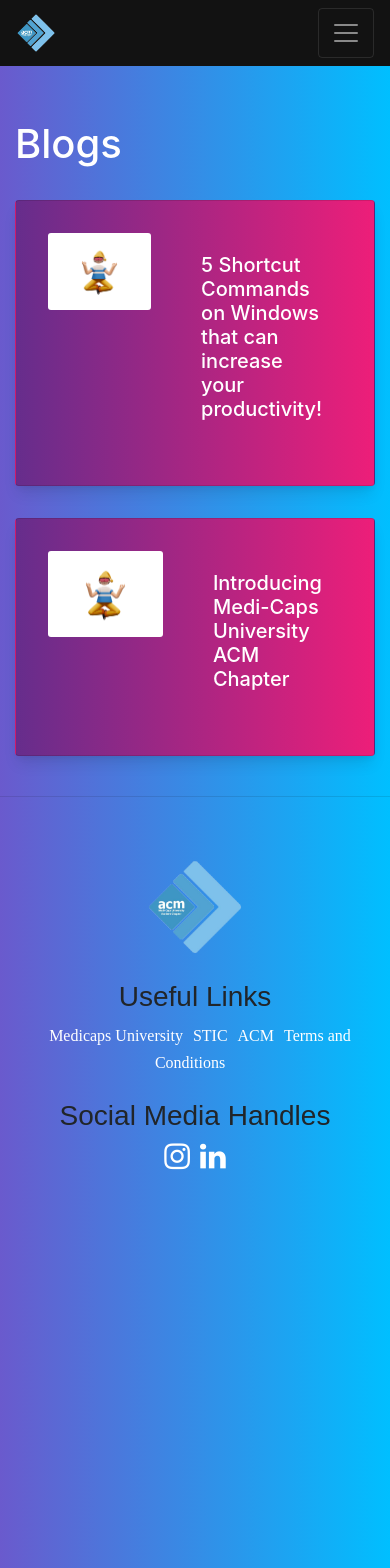
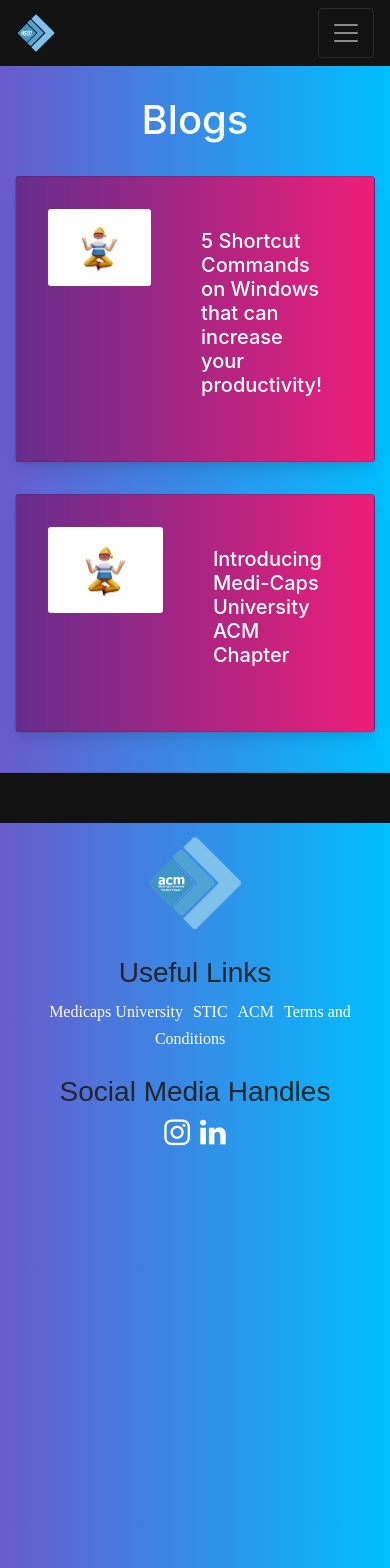
Before and after one commit to muacm/website, a React (Create React App) app: page /blogs in a window 390 px wide. Shown: the top 1568 px of the page. Built offline with nearby package versions, Linux system fonts and the light colour scheme.

Commit message:
refactor in progress

```diff
--- a/src/components/Profile.js
+++ b/src/components/Profile.js
@@ -5,7 +5,7 @@
   return (
     // <div className="row m-0">
     <div
-      className="col-12 col-md-4 my-md-0 my-3 card profile-card"
+      className="col-12 col-md-3 my-md-0 my-3 mx-0 mx-md-3 text-center card profile-card"
       style={{ width: "18rem;" }}
     >
       {/* <img className="card-img-top" src={src} alt="pic"></img> */}
--- a/src/pages/Blogs.js
+++ b/src/pages/Blogs.js
@@ -1,22 +1,29 @@
-import React from 'react'
-import Blog from '../components/Blog'
-import Footer from '../components/Footer'
-import Navbar from '../components/Navbar'
-import '../styles/new.css'
+import React from "react";
+import Blog from "../components/Blog";
+import Footer from "../components/Footer";
+import Navbar from "../components/Navbar";
+import "../styles/new.css";
 const Blogs = () => {
-    return (
-        <div id='contact'>
-            <Navbar/><br/><br/><br/><br/><br/>
-            <div className='container'>
-                <h1>Blogs</h1><br/>
-                <div className='bgrid'>
-                    <Blog title="5 Shortcut Commands on Windows that can increase your productivity!"  src="demo_character.jpg"></Blog>
-                    <Blog title="Introducing Medi-Caps University ACM Chapter"  src="demo_character.jpg"></Blog>
-                </div><br/>
-            </div><hr/>
-            <Footer></Footer>
+  return (
+    <div id="contact">
+      <div className="container pt-5">
+        <h1 className="pt-5 text-center">Blogs</h1>
+        <br />
+        <div className="bgrid">
+          <Blog
+            title="5 Shortcut Commands on Windows that can increase your productivity!"
+            src="demo_character.jpg"
+          ></Blog>
+          <Blog
+            title="Introducing Medi-Caps University ACM Chapter"
+            src="demo_character.jpg"
+          ></Blog>
         </div>
-    )
-}
+        <br />
+      </div>
+      <hr />
+    </div>
+  );
+};
 
-export default Blogs
+export default Blogs;
--- a/src/pages/Contact.js
+++ b/src/pages/Contact.js
@@ -149,7 +149,6 @@
       <br />
       <br />
       <hr />
-      <Footer />
     </div>
   );
 };
--- a/src/pages/Events.js
+++ b/src/pages/Events.js
@@ -1,21 +1,19 @@
-import React from 'react'
-import Navbar from '../components/Navbar'
-import 'bootstrap/dist/css/bootstrap.css'
-import '../styles/contact.css'
-import Footer from '../components/Footer'
-import '../styles/new.css'
-import '../styles/event.css'
+import React from "react";
+import Navbar from "../components/Navbar";
+import "bootstrap/dist/css/bootstrap.css";
+import "../styles/contact.css";
+import Footer from "../components/Footer";
+import "../styles/new.css";
+import "../styles/event.css";
 const Events = () => {
   return (
-        <div id='contact'>
-            <Navbar></Navbar><br/><br/><br/><br/><br/>
-            <div class="container bootdey">
+    <div id="contact">
+      <div class="container bootdey pt-5">
         <div class="row gutters">
           <div class="col-xl-12 col-lg-12 col-md-12 col-sm-12">
             <div class="">
               <div class="card-body">
                 <div class="timeline">
-
                   <div class="timeline-row">
                     <div class="timeline-time">
                       7:45PM<small>May 21</small>
@@ -28,7 +26,6 @@
                     </div>
                   </div>
 
-
                   <div class="timeline-row">
                     <div class="timeline-time">
                       8:00 AM<small>May 18</small>
@@ -37,12 +34,9 @@
                     <div class="timeline-content green-one">
                       <i class="fa fa-warning"></i>
                       <h4>Event 2</h4>
-                        <p>
-                            Event 2
-                        </p>
+                      <p>Event 2</p>
                     </div>
                   </div>
-
 
                   <div class="timeline-row">
                     <div class="timeline-time">
@@ -56,7 +50,6 @@
                     </div>
                   </div>
 
-
                   <div class="timeline-row">
                     <div class="timeline-time">
                       3:55 PM<small>Apr 26</small>
@@ -65,22 +58,17 @@
                     <div class="timeline-content green-three">
                       <i class="icon-directions"></i>
                       <h4>Event 4</h4>
-                        <p>
-                            Event 4
-                        </p>
-                    </div>
-                </div>
-
-
+                      <p>Event 4</p>
                     </div>
                   </div>
                 </div>
               </div>
             </div>
           </div>
-        <Footer/>
         </div>
-    )
-}
+      </div>
+    </div>
+  );
+};
 
-export default Events
+export default Events;
```
Lines whose indentation alone changed are shown as unchanged.
